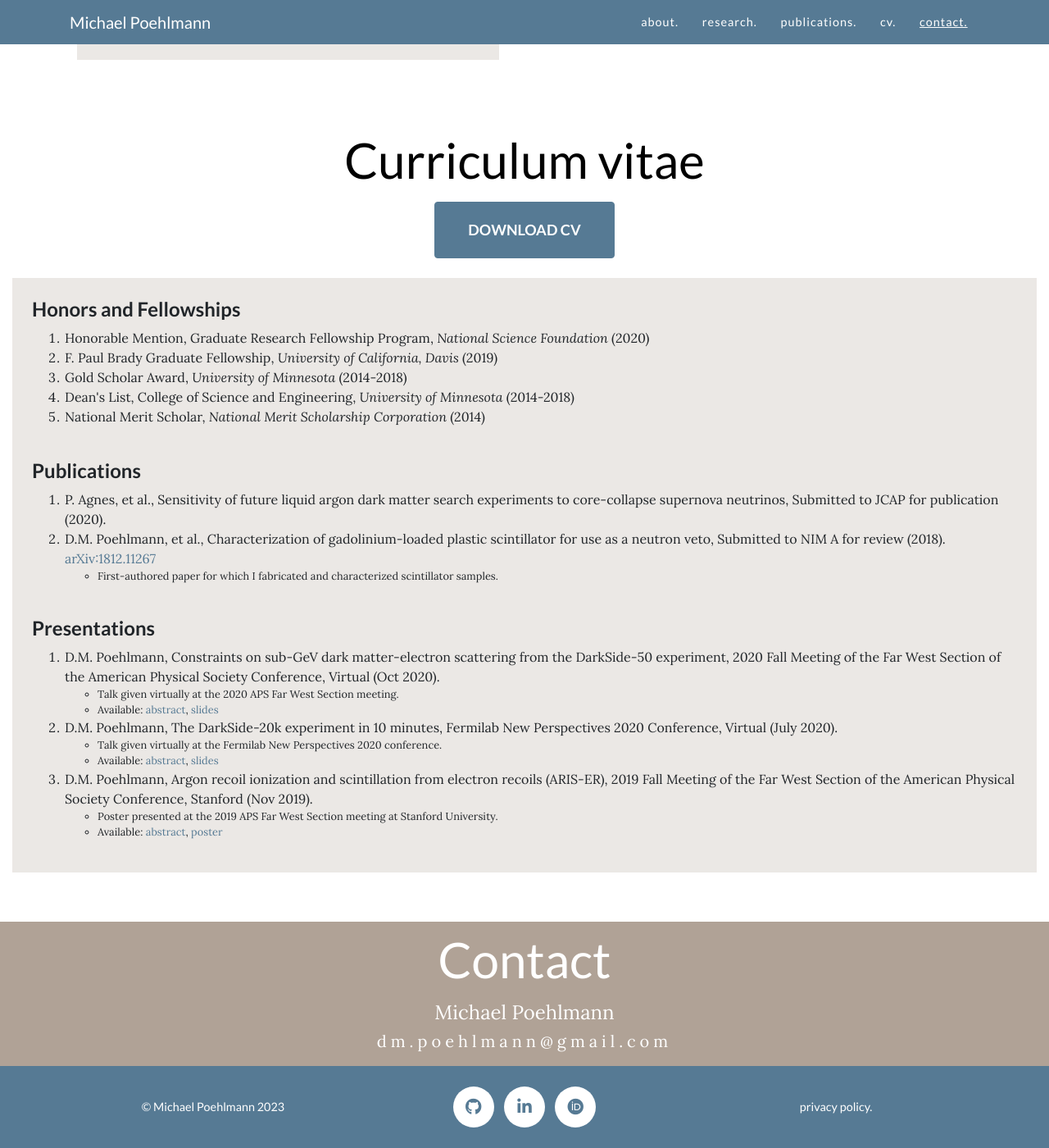
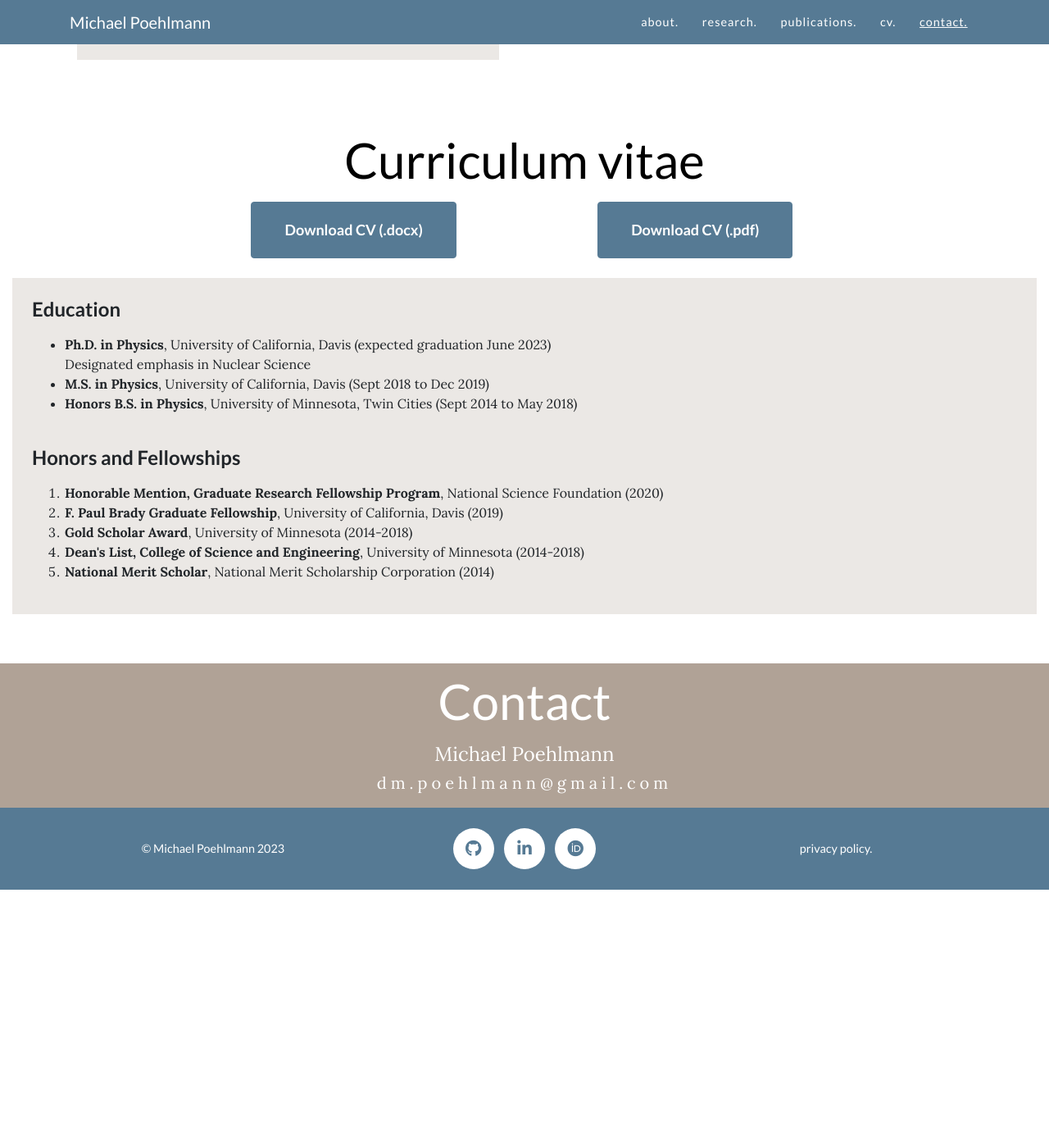
Before and after one commit to mpoehlmann/mpoehlmann.github.io, a Jekyll site: the page built from index.md, in a window 1280 px wide and 1400 px high, scrolled down 2794 px. Shown: the whole window at 82% size. Built offline with Jekyll 4.4.1, drawn with Linux system fonts in a browser that asks for light colours; after the commit the page ends 3879 px from its top, so only the background shows below that.

Commit message:
Update CV

```diff
--- a/_pages/cv.html
+++ b/_pages/cv.html
@@ -4,150 +4,82 @@
 
     <h2 class="section-heading text-center">Curriculum vitae</h2>
 
-    <div class="row mx-auto flex-nowrap">
-      <div class="col-12 mb-4 text-center">
+    <div class="row mx-auto">
+      <div class="col-md-2"></div>
+      <div class="col-md-4 mb-4 text-center">
         <a
           class="btn btn-primary btn-xl"
-          href="assets/files/Michael_Poehlmann_CV.pdf"
-          download="Michael_Poehlmann_CV"
-          onclick="gtag('event', 'click', {'event_category':'download', 'event_label':'Michael_Poehlmann_CV.pdf'});">
-          DOWNLOAD CV
+          href="assets/files/MichaelPoehlmann_CV.docx"
+          download="MichaelPoehlmann_CV"
+          onclick="gtag('event', 'click', {'event_category':'download', 'event_label':'Michael_Poehlmann_CV.docx'});">
+          Download CV (.docx)
         </a>
       </div>
-
-      <!-- </div>
-      <div class="row mx-auto flex-nowrap">
-      <div class="col-4 p-4 m-0 section-bg-secondary-light">
+      <div class="col-md-4 mb-4 text-center">
+        <a
+          class="btn btn-primary btn-xl"
+          href="assets/files/MichaelPoehlmann_CV.pdf"
+          download="MichaelPoehlmann_CV"
+          onclick="gtag('event', 'click', {'event_category':'download', 'event_label':'Michael_Poehlmann_CV.pdf'});">
+          Download CV (.pdf)
+        </a>
+      </div>
+      <div class="col-md-2"></div>
+    </div>
+    <div class="row mx-auto">
+      <div class="col-12 p-4 m-0 section-bg-secondary-light">
         <h4 class="body-heading">Education</h4>
-      </div>
-
-      <div class="col-4 p-4 m-0">
-      <h4 class="body-heading">Honors and Fellowships</h4>
-      </div>
-
-      <div class="col-4 p-4 m-0 section-bg-secondary-light">
-      <h4 class="body-heading">Education</h4>
-      </div>
-      </div> -->
-
-    </div>
-    <div class="row mx-auto flex-nowrap">
-      <div class="col-12 p-4 m-0 section-bg-secondary-light">
+        <p>
+          <ul>
+            <li>
+              <b>Ph.D. in Physics</b>,
+              University of California, Davis (expected graduation June 2023)<br/>
+              Designated emphasis in Nuclear Science
+            </li>
+            <li>
+              <b>M.S. in Physics</b>,
+              University of California, Davis (Sept 2018 to Dec 2019)
+            </li>
+            <li>
+              <b>Honors B.S. in Physics</b>,
+              University of Minnesota, Twin Cities (Sept 2014 to May 2018)
+            </li>
+          </ul>
+        </p>
+        <br/>
 
         <h4 class="body-heading">Honors and Fellowships</h4>
+        <p>
+
           <ol>
             <li>
-            Honorable Mention, Graduate Research Fellowship Program,
-            <i>National Science Foundation</i>
+              <b>Honorable Mention, Graduate Research Fellowship Program</b>,
+              National Science Foundation
                                                                                                                                                                                                                                                                                         (2020)
             </li>
             <li>
-            F. Paul Brady Graduate Fellowship,
-            <i>University of California, Davis</i>
+              <b>F. Paul Brady Graduate Fellowship</b>,
+              University of California, Davis
                                                                                                                                                                                                                                                                                         (2019)
             </li>
             <li>
-            Gold Scholar Award,
-            <i>University of Minnesota</i>
+              <b>Gold Scholar Award</b>,
+              University of Minnesota
                                                                                                                                                                                                                                                                                         (2014-2018)
             </li>
             <li>
-            Dean's List, College of Science and Engineering,
-            <i>University of Minnesota</i>
+              <b>Dean's List, College of Science and Engineering</b>,
+              University of Minnesota
                                                                                                                                                                                                                                                                                         (2014-2018)
             </li>
             <li>
-            National Merit Scholar,
-            <i>National Merit Scholarship Corporation</i>
+              <b>National Merit Scholar</b>,
+              National Merit Scholarship Corporation
                                                                                                                                                                                                                                                                                         (2014)
             </li>
           </ol>
-
-        <br>
-
-        <h4 class="body-heading">Publications</h4>
-        <ol>
-
-          <li>
-            P. Agnes, et al., Sensitivity of future liquid argon dark matter search experiments to core-collapse supernova neutrinos, Submitted to JCAP for publication (2020).
-            <!-- <ul><small>
-            <li>
-            TODO
-            </li>
-            </small></ul> -->
-          </li>
-
-          <li>
-            D.M. Poehlmann, et al., Characterization of gadolinium-loaded plastic scintillator for use as a neutron veto, Submitted to NIM A for review (2018).
-            <a href="https://arxiv.org/abs/1812.11267" onclick="gtag('event', 'click', {'event_category':'external', 'event_label':'https://arxiv.org/abs/1812.11267'});">arXiv:1812.11267</a>
-            <ul>
-              <small>
-                <li>
-                  First-authored paper for which I fabricated and characterized scintillator samples.
-                </li>
-              </small>
-            </ul>
-          </li>
-
-        </ol>
-
-        <br>
-
-        <h4 class="body-heading">Presentations</h4>
-        <ol>
-
-          <li>
-            D.M. Poehlmann, Constraints on sub-GeV dark matter-electron scattering from the DarkSide-50 experiment, 2020 Fall Meeting of the Far West Section of the American Physical Society Conference, Virtual (Oct 2020).
-            <ul>
-              <small>
-                <li>
-                  Talk given virtually at the 2020 APS Far West Section meeting.
-                </li>
-                <li>
-                  Available:
-                  <a href="http://absimage.aps.org/image/FWS20/MWS_FWS20-2020-000036.pdf" onclick="gtag('event', 'click', {'event_category':'external', 'event_label':'APSFarWest_Fall2020_Abstract'});">abstract</a>,
-                  <a href="assets/files/APSFarWest_Fall2020_Slides.pdf" onclick="gtag('event', 'click', {'event_category':'download', 'event_label':'APSFarWest_Fall2020_Slides.pdf'});">slides</a>
-                </li>
-              </small>
-            </ul>
-          </li>
-
-          <li>
-            D.M. Poehlmann, The DarkSide-20k experiment in 10 minutes, Fermilab New Perspectives 2020 Conference, Virtual (July 2020).
-            <ul>
-              <small>
-                <li>
-                  Talk given virtually at the Fermilab New Perspectives 2020 conference.
-                </li>
-                <li>
-                  Available:
-                  <a href="https://indico.fnal.gov/event/23110/contributions/191314/" onclick="gtag('event', 'click', {'event_category':'external', 'event_label':'FNALNewPerspectives_Summer2020_Abstract'});">abstract</a>,
-                  <a href="assets/files/FNALNewPerspectives_Summer2020_Slides.pdf" onclick="gtag('event', 'click', {'event_category':'download', 'event_label':'FNALNewPerspectives_Summer2020_Slides.pdf'});">slides</a>
-                </li>
-              </small>
-            </ul>
-          </li>
-
-          <li>
-            D.M. Poehlmann, Argon recoil ionization and scintillation from electron recoils (ARIS-ER), 2019 Fall Meeting of the Far West Section of the American Physical Society Conference, Stanford (Nov 2019).
-            <ul>
-              <small>
-                <li>
-                  Poster presented at the 2019 APS Far West Section meeting at Stanford University.
-                </li>
-                <li>
-                  Available:
-                  <a href="http://absimage.aps.org/image/FWS19/MWS_FWS19-2019-000118.pdf" onclick="gtag('event', 'click', {'event_category':'external', 'event_label':'APSFarWest_Fall2019_Abstract'});">abstract</a>,
-                  <a href="assets/files/APSFarWest_Fall2019_Poster.pdf" onclick="gtag('event', 'click', {'event_category':'download', 'event_label':'APSFarWest_Fall2019_Poster.pdf'});">poster</a>
-                </li>
-              </small>
-            </ul>
-          </li>
-
-        </ol>
-
+        </p>
       </div>
-
     </div>
   </div>
 
```
Also changed, not shown: assets/js/main.min.js, 3 other files. Lines whose indentation alone changed are shown as unchanged.
